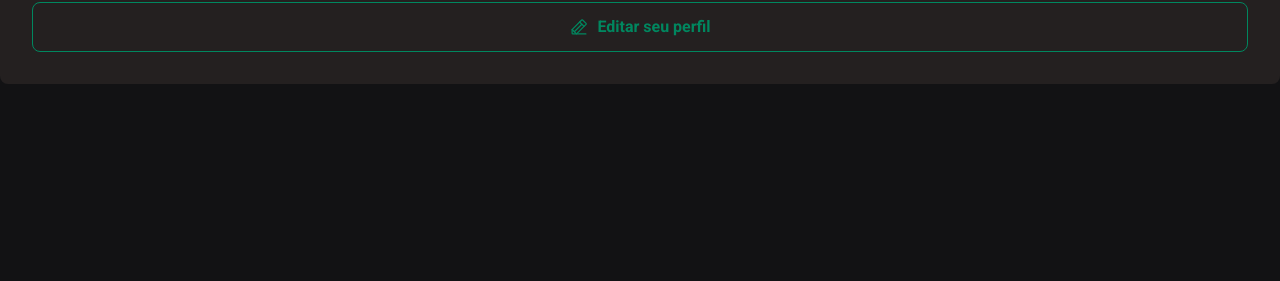
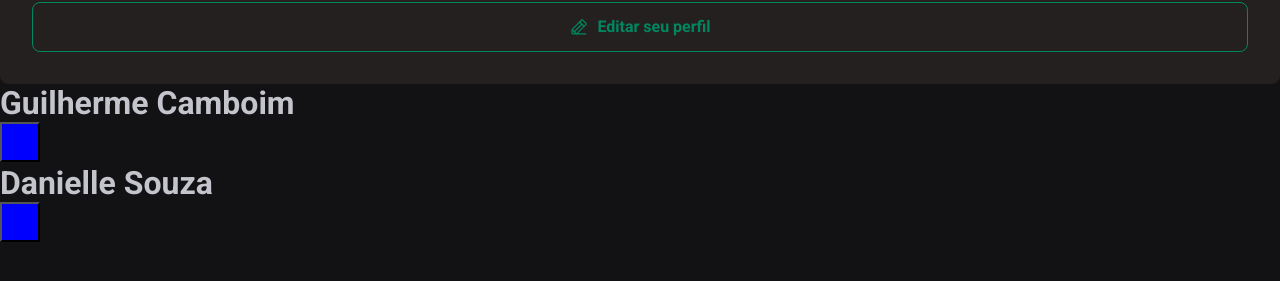
Before and after one commit to guilhermecamboim/ler-abre-caminhos-TS, a React (Vite) app: page / in a window 1280 px wide. Shown: the part 393-674 px from the top of the page. Built offline with nearby package versions, Linux system fonts and the light colour scheme.

Commit message:
Iniciando criação de rotas e navegação.

```diff
--- a/src/App.tsx
+++ b/src/App.tsx
@@ -1,4 +1,3 @@
-import { Header } from './components/Header/Header';
 import './global.css';
 import { Router } from './Router';
 import { BrowserRouter } from 'react-router-dom'
@@ -6,8 +5,8 @@ import { BrowserRouter } from 'react-router-dom'
 export function App() {
 
   return (
-  <BrowserRouter>
+    <BrowserRouter>
       <Router />
-  </BrowserRouter>
+    </BrowserRouter>
   )
 }
--- a/src/Router.tsx
+++ b/src/Router.tsx
@@ -2,15 +2,19 @@ import { Routes, Route } from 'react-router-dom'
 import { DefaultLayout } from './layouts/DefaultLayout'
 import { Home } from './pages/Home/Home'
 import { Posts } from './pages/Posts/Posts'
+import { Suspense } from 'react';
 
 
 export function Router() {
   return (
+    <Suspense fallback={<div>Loading...</div>}>
       <Routes>
         <Route path="" element={<DefaultLayout />}>
           <Route path="/" element={<Home />}/>
           <Route path="post" element={<Posts />}/>
+          <Route path="*" element={<h1>Page not found</h1>} />
         </Route>
       </Routes>
+    </Suspense>
   )
 }
--- a/src/pages/Home/Home.tsx
+++ b/src/pages/Home/Home.tsx
@@ -1,10 +1,56 @@
+import { useEffect } from 'react';
+import { useNavigate } from 'react-router-dom';
 import { Sidebar } from '../../components/Sidebar/Sidebar';
 
+const posts = [
+  {
+    id: 1,
+    author: {
+      avatarUrl: 'https://github.com/guilhermecamboim.png',
+      name: 'Guilherme Camboim',
+      role: 'Autor',
+    },
+    content: [
+      {type: 'paragraph', content:'Em outras palavras, os danos não ocorreram do dia para noite, mas sim durante décadas. Essas pequenas mudanças na paisagem, que eram rotineiras, tornaram-se quase imperceptíveis ao olhar mais apurado (amnésia de paisagem) até que o Colapso - eternizado por Jared Diamond neste livro - estivesse formado.'},
+      {type: 'paragraph', content:'A moral da história? Segundo Rutger Bregman "A moral diz respeito a nós mesmos. Se pusermos a Ilha de Páscoa e o planeta Terra lado a lado, veremos alguns paralelos inquietantes. Vamos considerar: a Ilha de Páscoa é uma manchinha no vasto oceano; a Terra é uma manchinha na imensidão do cosmos. Os ilhéus não tinham barcos para fugir; nós não temos foguetes para nos levar daqui. A Ilha de Páscoa foi desmatada e superpovoada; nosso planeta está ficando poluído e superaquecido".'},
+      {type: 'italic', content:'Será que não está na hora de mudarmos esse panorama?'},
+      {type: 'link', content:'@jareddiamondofficial', ref: 'https://www.instagram.com/jareddiamondofficial/'},
+    ],
+    publishedAt: new Date('2022-05-03 20:00:00'),
+  },
+  {
+    id: 2,
+    author: {
+      avatarUrl: 'https://upload.wikimedia.org/wikipedia/commons/b/bc/Usu%C3%A1rio-HM.png',
+      name: 'Danielle Souza',
+      role: 'Autor',
+    },
+    content: [
+      {type: 'image', content:'https://images.unsplash.com/photo-1665425252293-af1d4696829f?ixlib=rb-1.2.1&ixid=MnwxMjA3fDB8MHxlZGl0b3JpYWwtZmVlZHwyfHx8ZW58MHx8fHw%3D&auto=format&fit=crop&w=500&q=60'},
+      {type: 'image', content:'https://images.unsplash.com/photo-1665474242672-4572ac74ef6f?ixlib=rb-1.2.1&ixid=MnwxMjA3fDB8MHxlZGl0b3JpYWwtZmVlZHw1fHx8ZW58MHx8fHw%3D&auto=format&fit=crop&w=500&q=60'},
+      {type: 'image', content:'https://images.unsplash.com/photo-1665472832769-c8bffec9296f?ixlib=rb-1.2.1&ixid=MnwxMjA3fDB8MHxlZGl0b3JpYWwtZmVlZHw5fHx8ZW58MHx8fHw%3D&auto=format&fit=crop&w=500&q=60'},
+      {type: 'paragraph', content:'Em outras palavras, os danos não ocorreram do dia para noite, mas sim durante décadas. Essas pequenas mudanças na paisagem, que eram rotineiras, tornaram-se quase imperceptíveis ao olhar mais apurado (amnésia de paisagem) até que o Colapso - eternizado por Jared Diamond neste livro - estivesse formado.'},
+      {type: 'paragraph', content:'A moral da história? Segundo Rutger Bregman "A moral diz respeito a nós mesmos. Se pusermos a Ilha de Páscoa e o planeta Terra lado a lado, veremos alguns paralelos inquietantes. Vamos considerar: a Ilha de Páscoa é uma manchinha no vasto oceano; a Terra é uma manchinha na imensidão do cosmos. Os ilhéus não tinham barcos para fugir; nós não temos foguetes para nos levar daqui. A Ilha de Páscoa foi desmatada e superpovoada; nosso planeta está ficando poluído e superaquecido".'},
+      {type: 'paragraph', content:'Será que não está na hora de mudarmos esse panorama?'},
+      {type: 'link', content:'@jareddiamondofficial', ref: 'https://www.instagram.com/jareddiamondofficial/'},
+    ],
+    publishedAt: new Date('2022-05-10 20:00:00'),
+  },
+];
+
+/* const navigate = useNavigate(); */
 
 export function Home() {
   return (
     <>
       <Sidebar/>
+      {posts.map(item => (
+        <>
+        <h1>{item.author.name}</h1>
+        <img />
+        <button style={{width: 40, height: 40, background:"blue"}} /* onClick={() => navigate(`/post/${item.id}`)} *//>
+        </>
+      ))}
     </>
   )
 }
```
Lines whose indentation alone changed are shown as unchanged.
